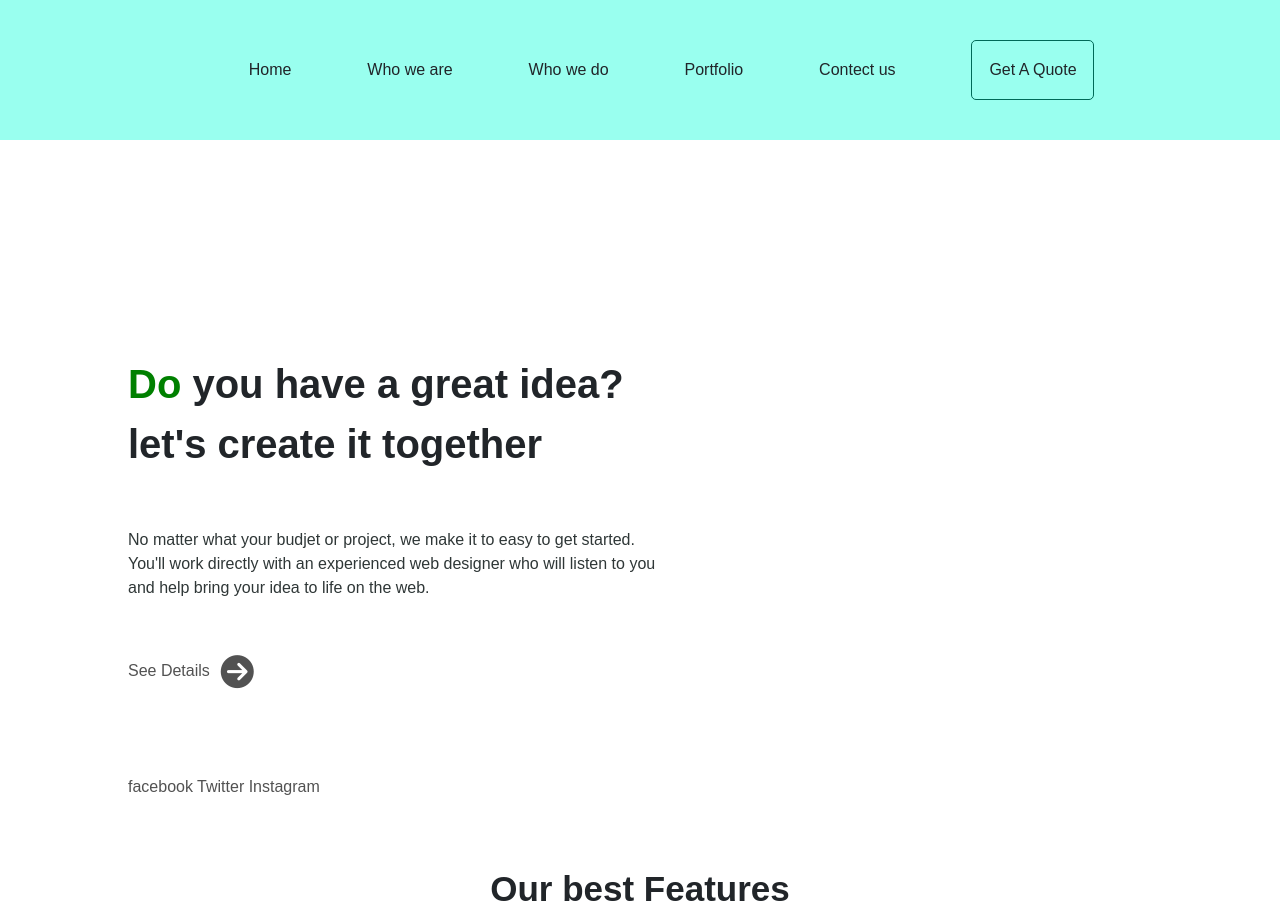
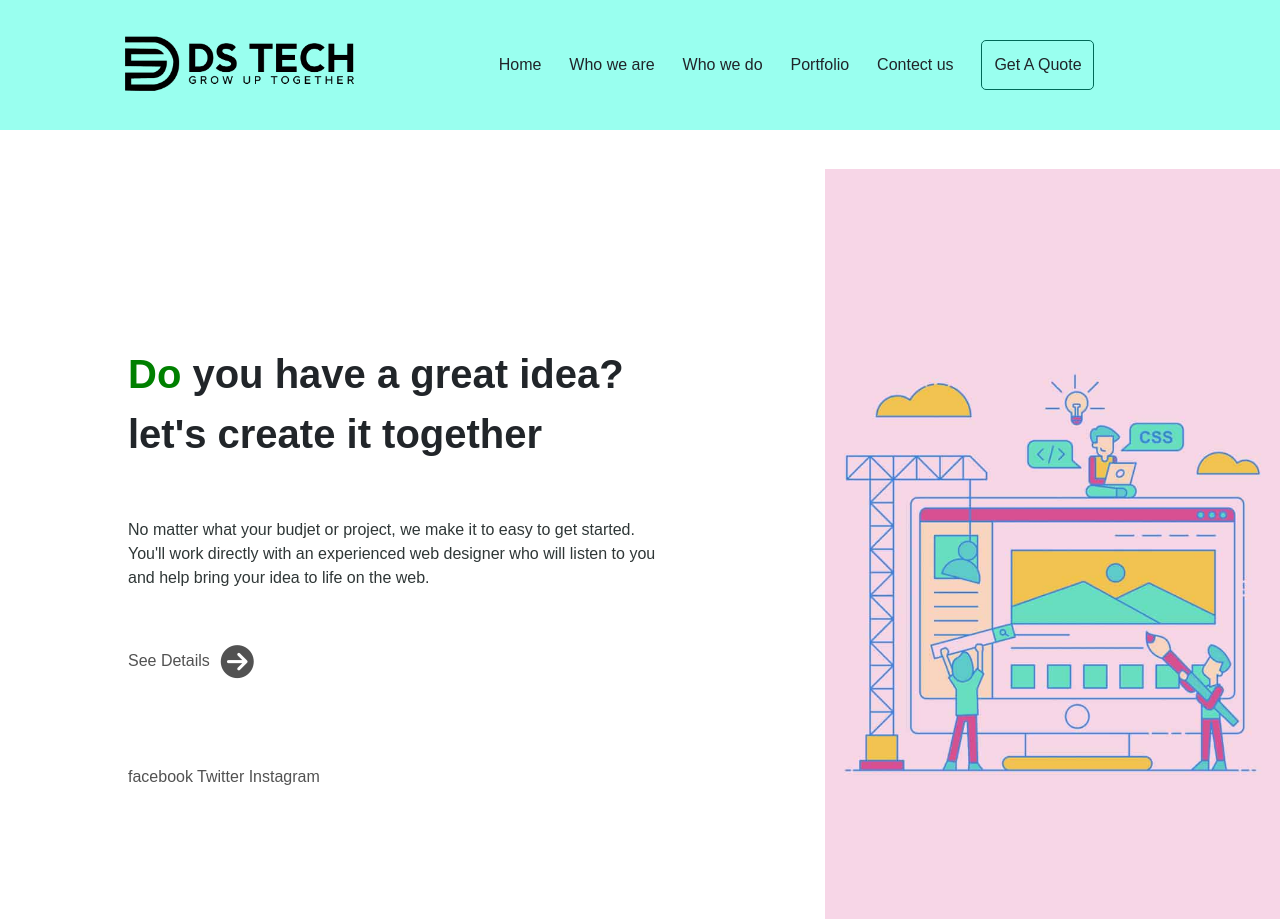
Before and after one commit to BharathSow/First-Task, a plain HTML site: page index.html in a window 1280 px wide. Shown: the top 919 px of the page. Drawn offline with nearby package versions, Linux system fonts and the light colour scheme.

Commit message:
change image

```diff
--- a/index.html
+++ b/index.html
@@ -20,7 +20,7 @@
     <div class="header font-poppins">
         <div class="align_header">
             <div>
-                <img class="header_img" src="./Images/Final-black-logo-2 (1).png" alt="">
+                <img class="header_img" src="./image/Final-black-logo-2 (1).png" alt="">
             </div>
 
             <div class="menu">
@@ -54,7 +54,7 @@
             </div>
         </div>
         <div class="flex">
-            <img class="second_img" src="./Images/Untitled-3-768x1365.jpg" alt="">
+            <img class="second_img" src="./image/Untitled-3-768x1365.jpg" alt="">
         </div>
     </div>
     <div>
@@ -100,7 +100,7 @@
             </div>
             <button class="btn2">Lear More</button> <button class="btn3">Get a Free Quote</button>
         </div>
-        <img class="img2" src="./Images/About-us-page-amico-1-1024x1024.png" alt="">
+        <img class="img2" src="./image/About-us-page-amico-1-1024x1024.png" alt="">
     </div>
     <div></div>
     <div class="final_content1 ">
```
Also changed, not shown: image/About-us-page-amico-1-1024x1024.png (renamed from About-us-page-amico-1-1024x1024.png), image/Final-black-logo-2 (1).png (renamed from Final-black-logo-2 (1).png), image/Untitled-3-768x1365.jpg (renamed from Untitled-3-768x1365.jpg), image/screencapture-dstechsales-web-development-2023-03-06-10_38_24.png (renamed from screencapture-dstechsales-web-development-2023-03-06-10_38_24.png).
